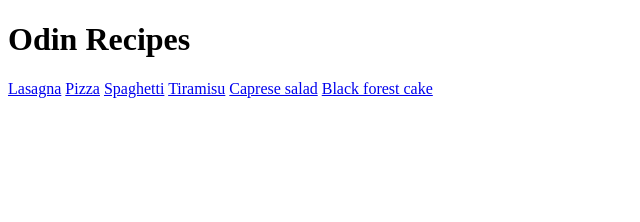
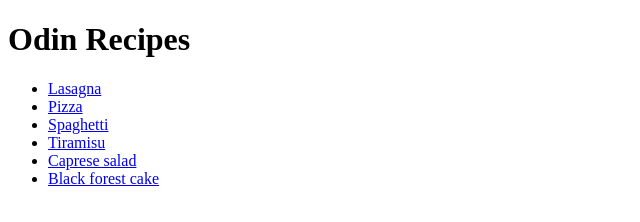
Before and after one commit to PanibratovR3/odin-recipes, a plain HTML site: page index.html in a window 1280 px wide. Shown: the whole page, without its empty margins (0-640 px from the left). Drawn offline with Linux system fonts and the light colour scheme.

Commit message:
Added list for recipe pages in main page.

```diff
--- a/index.html
+++ b/index.html
@@ -6,11 +6,13 @@
     </head>
     <body>
         <h1>Odin Recipes</h1>
-        <a href="./recipes/lasagna.html">Lasagna</a>
-        <a href="./recipes/pizza.html">Pizza</a>
-        <a href="./recipes/spaghetti.html">Spaghetti</a>
-        <a href="./recipes/tiramisu.html">Tiramisu</a>
-        <a href="./recipes/caprese-salad.html">Caprese salad</a>
-        <a href="./recipes/black-forest-cake.html">Black forest cake</a>
+        <ul>
+            <li><a href="./recipes/lasagna.html">Lasagna</a></li>
+            <li><a href="./recipes/pizza.html">Pizza</a></li>
+            <li><a href="./recipes/spaghetti.html">Spaghetti</a></li>
+            <li><a href="./recipes/tiramisu.html">Tiramisu</a></li>
+            <li><a href="./recipes/caprese-salad.html">Caprese salad</a></li>
+            <li><a href="./recipes/black-forest-cake.html">Black forest cake</a></li>
+        </ul>
     </body>
 </html>
```
